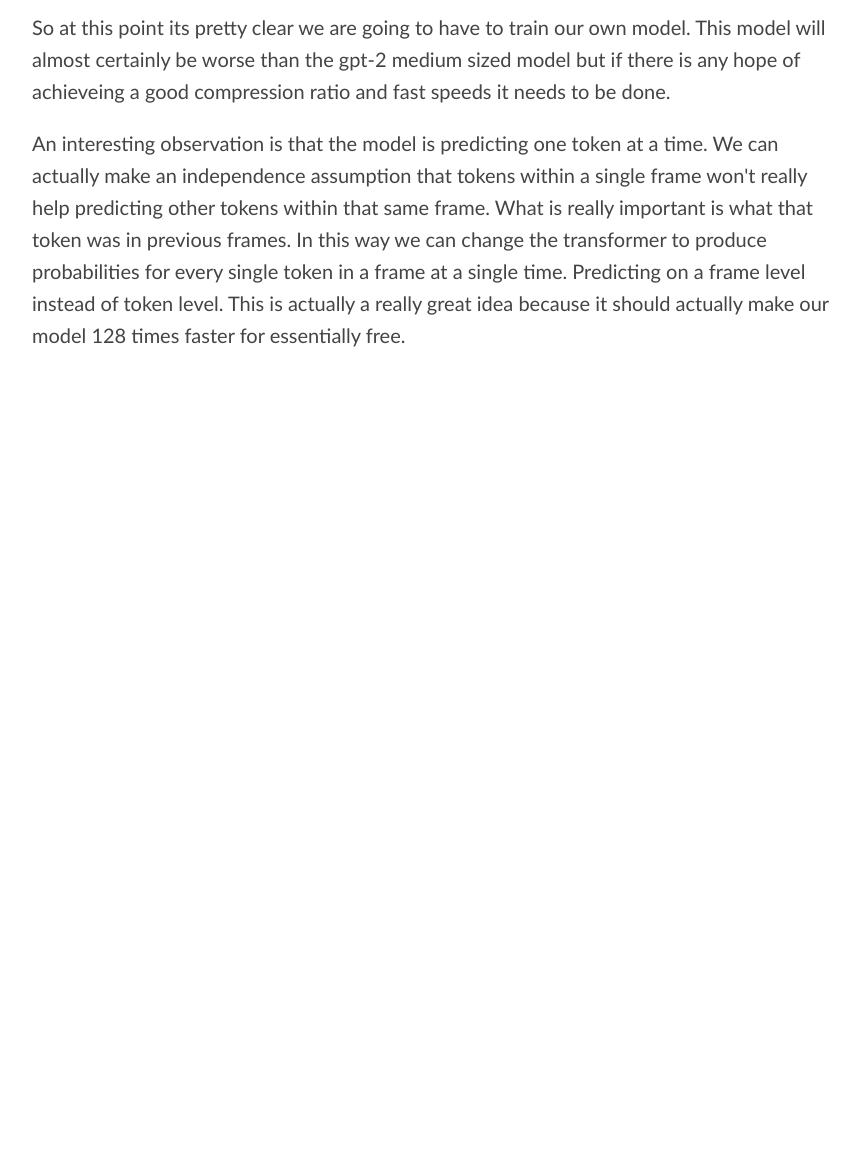
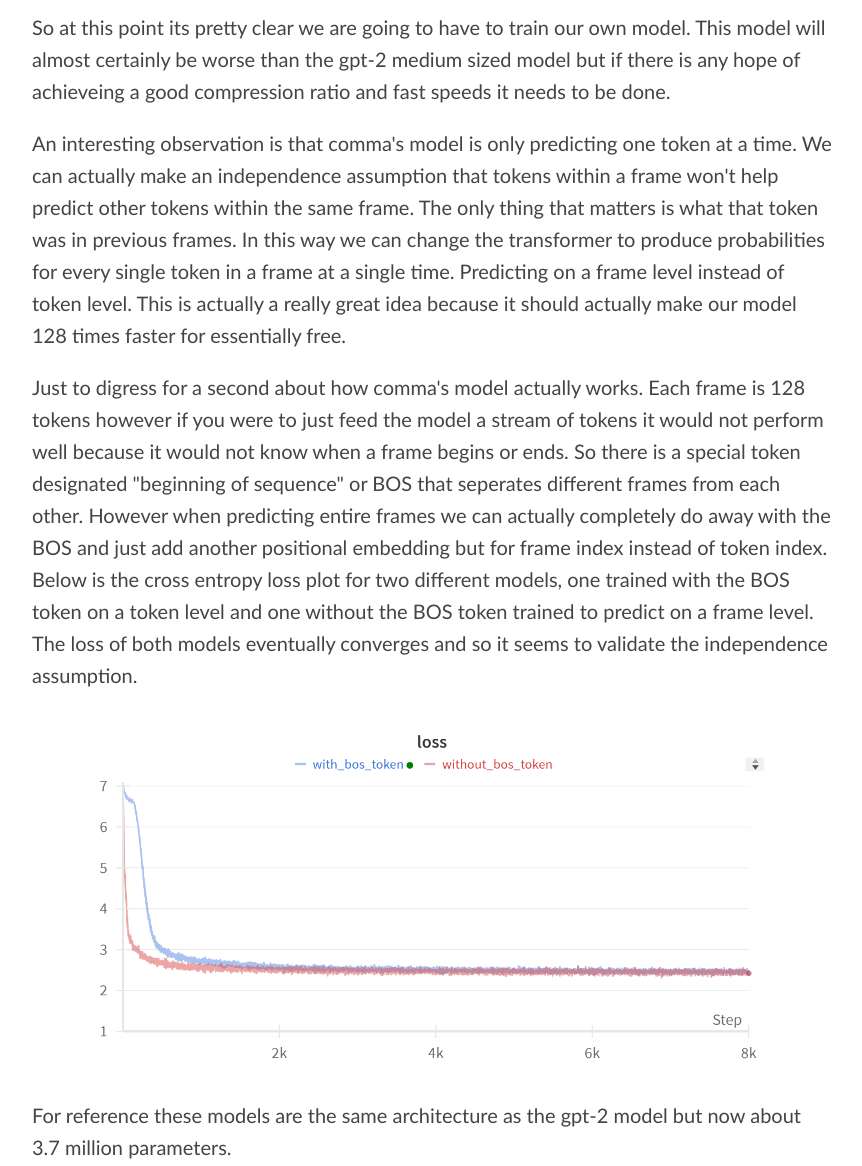
Before and after one commit to BradyWynn/bradywynn.github.io, a plain HTML site: page index.html in a window 1280 px wide. Shown: the part 5960-7126 px from the top of the page, without its empty margins (208-1070 px from the left). Before the commit the page ends 6351 px from the top, so only its background shows below. Drawn offline with Linux system fonts and the light colour scheme.

Commit message:
added more to architecture improvements

```diff
--- a/index.html
+++ b/index.html
@@ -189,13 +189,38 @@
     fast speeds it needs to be done.
   </p>
   <p>
-    An interesting observation is that the model is predicting one token at a
-    time. We can actually make an independence assumption that tokens within a
-    single frame won't really help predicting other tokens within that same
-    frame. What is really important is what that token was in previous frames.
-    In this way we can change the transformer to produce probabilities for every
-    single token in a frame at a single time. Predicting on a frame level
-    instead of token level. This is actually a really great idea because it
-    should actually make our model 128 times faster for essentially free.
+    An interesting observation is that comma's model is only predicting one
+    token at a time. We can actually make an independence assumption that tokens
+    within a frame won't help predict other tokens within the same frame. The
+    only thing that matters is what that token was in previous frames. In this
+    way we can change the transformer to produce probabilities for every single
+    token in a frame at a single time. Predicting on a frame level instead of
+    token level. This is actually a really great idea because it should actually
+    make our model 128 times faster for essentially free.
+  </p>
+  <p>
+    Just to digress for a second about how comma's model actually works. Each
+    frame is 128 tokens however if you were to just feed the model a stream of
+    tokens it would not perform well because it would not know when a frame
+    begins or ends. So there is a special token designated "beginning of
+    sequence" or BOS that seperates different frames from each other. However
+    when predicting entire frames we can actually completely do away with the
+    BOS and just add another positional embedding but for frame index instead of
+    token index. Below is the cross entropy loss plot for two different models,
+    one trained with the BOS token on a token level and one without the BOS
+    token trained to predict on a frame level. The loss of both models
+    eventually converges and so it seems to validate the independence
+    assumption.
+  </p>
+
+  <img
+    src="attachment\W&B Chart 2_15_2025, 12_15_20 AM (1).png"
+    class="img_responsive"
+    ,
+    width="700"
+  />
+
+  <p>
+    For reference these models are the same architecture as the gpt-2 model but now about 3.7 million parameters.
   </p>
 </body>
```
Also changed, not shown: attachment/W&B Chart 2_15_2025, 12_15_20 AM (1).png (added).
